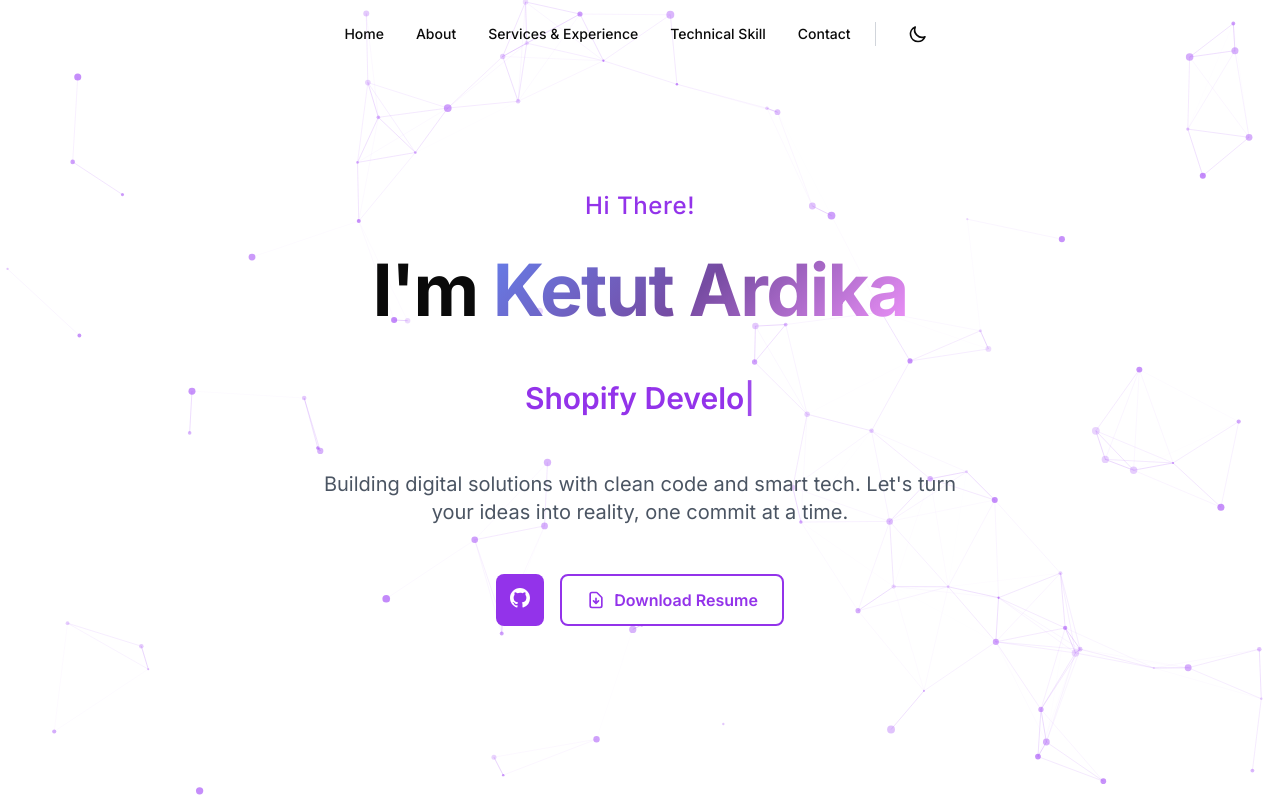
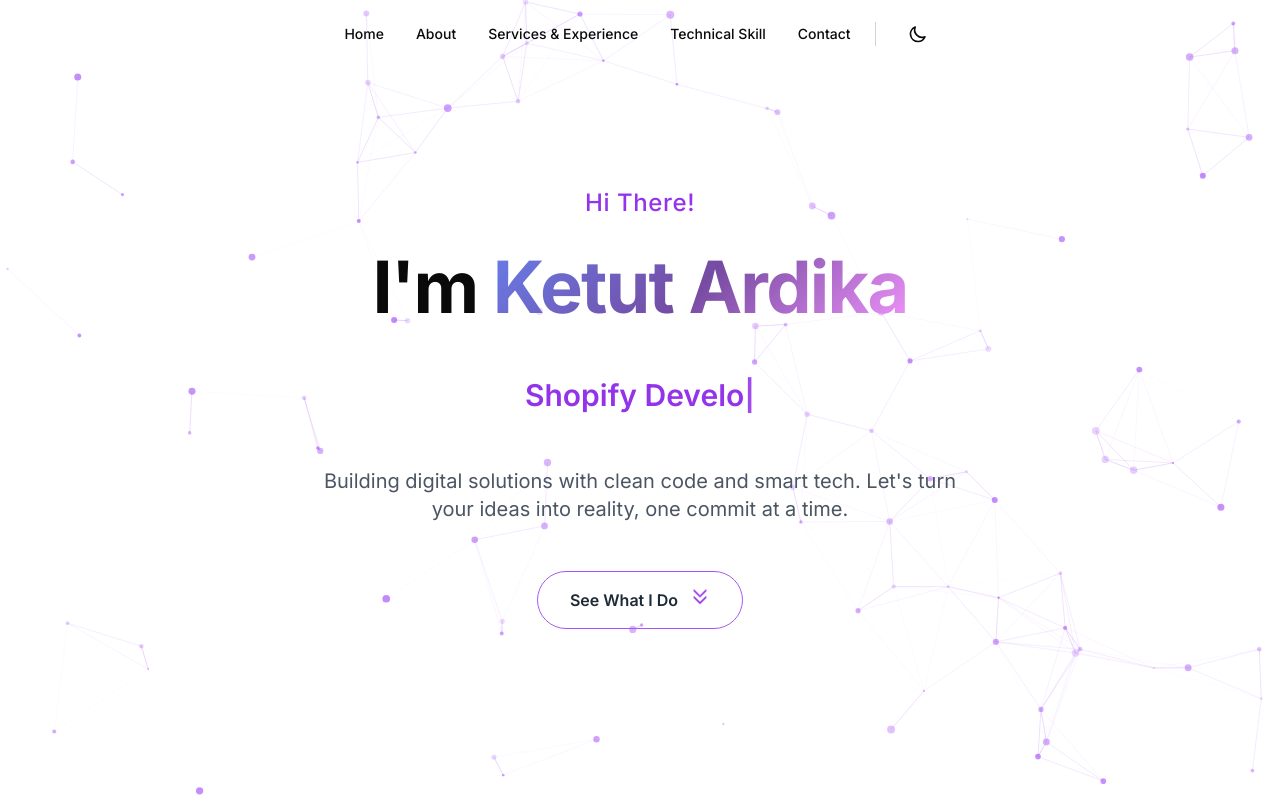
Before and after one commit to ketutardika/ketutardika.github.io, a Next.js app: page / in a window 1280 px wide. Shown: the top 800 px of the page. Built offline with nearby package versions, Linux system fonts and the light colour scheme.

Commit message:
Update Hero.tsx

```diff
--- a/components/sections/Hero.tsx
+++ b/components/sections/Hero.tsx
@@ -30,33 +30,22 @@ export default function Hero() {
               Building digital solutions with clean code and smart tech.
               Let's turn your ideas into reality, one commit at a time.
             </p>
-            <div className="flex justify-center gap-4 pt-4">
-              <a
-                href="https://github.com/ketutardika/"
-                target="_blank"
-                rel="noopener noreferrer"
-                className="p-3 rounded-lg bg-purple-600 hover:bg-purple-700 text-white transition-all hover:scale-110"
-                aria-label="GitHub"
+            <div className="flex justify-center pt-4">
+              <button
+                onClick={() => {
+                  const aboutSection = document.getElementById('about');
+                  if (aboutSection) {
+                    aboutSection.scrollIntoView({ behavior: 'smooth' });
+                  }
+                }}
+                className="px-8 py-4 rounded-full border border-purple-500 hover:border-purple-800 transition-all group flex items-center gap-3"
+                aria-label="Scroll to About section"
               >
+                <span className="text-base font-semibold text-gray-800 dark:text-gray-200">
+                  See What I Do
+                </span>
                 <svg
-                  className="w-6 h-6"
-                  fill="currentColor"
-                  viewBox="0 0 24 24"
-                >
-                  <path
-                    fillRule="evenodd"
-                    d="M12 2C6.477 2 2 6.484 2 12.017c0 4.425 2.865 8.18 6.839 9.504.5.092.682-.217.682-.483 0-.237-.008-.868-.013-1.703-2.782.605-3.369-1.343-3.369-1.343-.454-1.158-1.11-1.466-1.11-1.466-.908-.62.069-.608.069-.608 1.003.07 1.531 1.032 1.531 1.032.892 1.53 2.341 1.088 2.91.832.092-.647.35-1.088.636-1.338-2.22-.253-4.555-1.113-4.555-4.951 0-1.093.39-1.988 1.029-2.688-.103-.253-.446-1.272.098-2.65 0 0 .84-.27 2.75 1.026A9.564 9.564 0 0112 6.844c.85.004 1.705.115 2.504.337 1.909-1.296 2.747-1.027 2.747-1.027.546 1.379.202 2.398.1 2.651.64.7 1.028 1.595 1.028 2.688 0 3.848-2.339 4.695-4.566 4.943.359.309.678.92.678 1.855 0 1.338-.012 2.419-.012 2.747 0 .268.18.58.688.482A10.019 10.019 0 0022 12.017C22 6.484 17.522 2 12 2z"
-                    clipRule="evenodd"
-                  />
-                </svg>
-              </a>
-              <a
-                href="https://docs.google.com/document/d/100S6gLwDhoro5o-iKr50814kg4jJ_AHfBzjZgk1Yeu0/edit?usp=sharing"
-                target="_blank"
-                className="px-6 py-3 rounded-lg bg-white dark:bg-transparent border-2 border-purple-600 text-purple-600 dark:text-purple-400 font-semibold hover:bg-purple-600 hover:text-white dark:hover:bg-purple-600 dark:hover:text-white transition-all hover:scale-105 flex items-center gap-2"
-              >
-                <svg
-                  className="w-5 h-5"
+                  className="w-5 h-5 text-purple-600 dark:text-purple-400 animate-bounce group-hover:translate-y-1 transition-transform"
                   fill="none"
                   stroke="currentColor"
                   viewBox="0 0 24 24"
@@ -65,11 +54,10 @@ export default function Hero() {
                     strokeLinecap="round"
                     strokeLinejoin="round"
                     strokeWidth={2}
-                    d="M12 10v6m0 0l-3-3m3 3l3-3m2 8H7a2 2 0 01-2-2V5a2 2 0 012-2h5.586a1 1 0 01.707.293l5.414 5.414a1 1 0 01.293.707V19a2 2 0 01-2 2z"
+                    d="M19 13l-7 7-7-7m14-8l-7 7-7-7"
                   />
                 </svg>
-                Download Resume
-              </a>
+              </button>
             </div>
           </div>
         </div>
```
